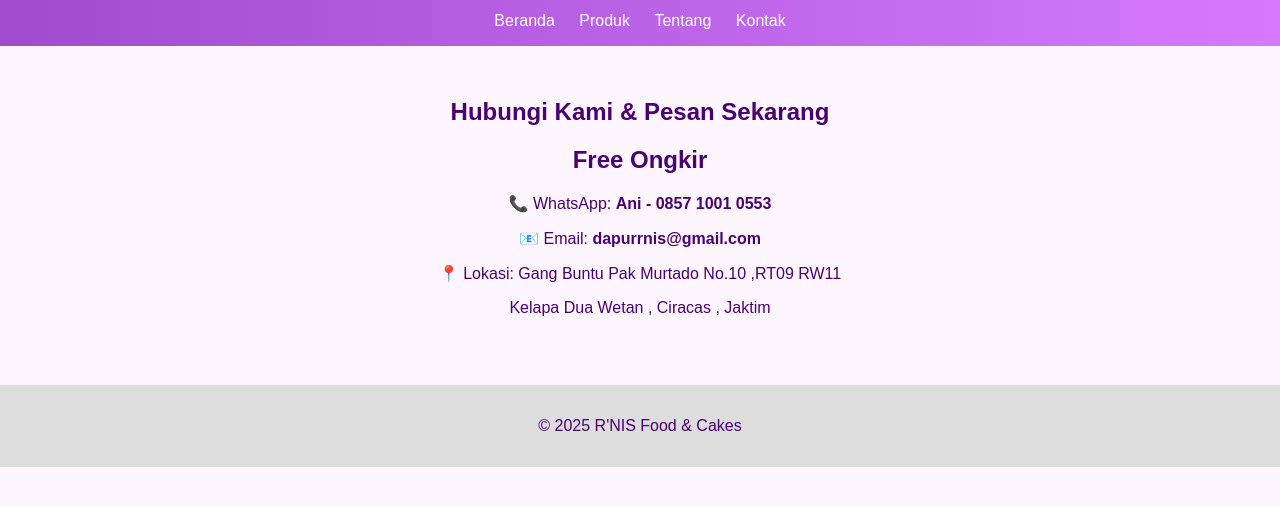
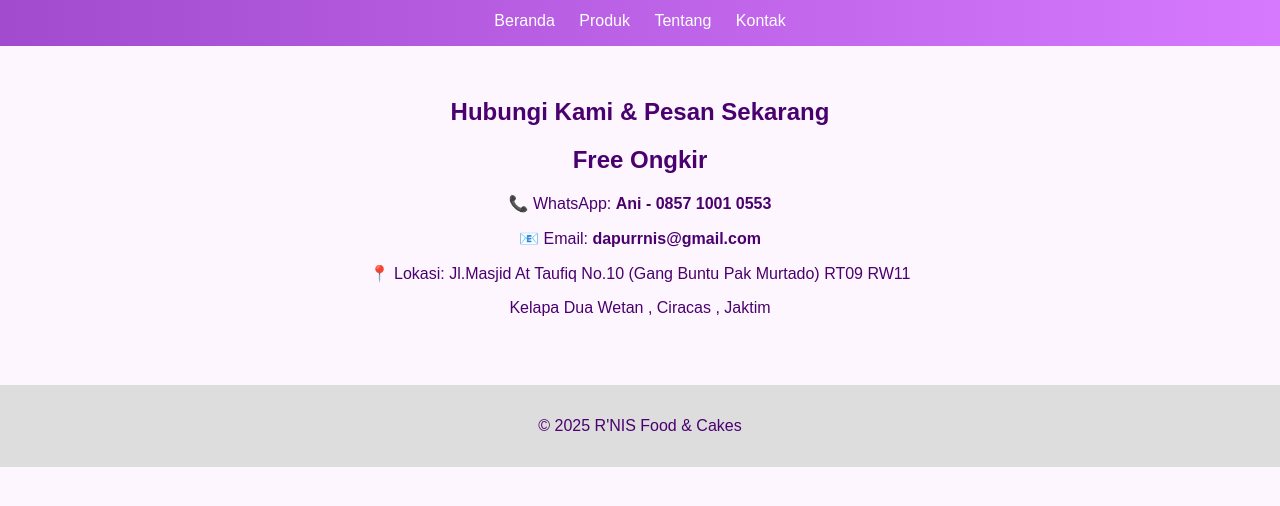
Before and after one commit to dapurrnis/dapurrnis.github.io, a plain HTML site: page kontak.html in a window 1280 px wide. Shown: the part 124-630 px from the top of the page. Drawn offline with Linux system fonts and the light colour scheme.

Commit message:
Update kontak.html

```diff
--- a/kontak.html
+++ b/kontak.html
@@ -21,7 +21,7 @@
     <h2>Free Ongkir</h2>
     <p>📞 WhatsApp: <strong>Ani - 0857 1001 0553</strong></p>
     <p>📧 Email: <strong>dapurrnis@gmail.com</strong></p>
-    <p>📍 Lokasi: Gang Buntu Pak Murtado No.10 ,RT09 RW11</p>
+    <p>📍 Lokasi: Jl.Masjid At Taufiq No.10 (Gang Buntu Pak Murtado) RT09 RW11</p>
     <p>            Kelapa Dua Wetan , Ciracas , Jaktim</p>
 
   </main>
```
